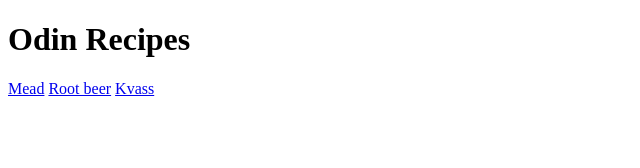
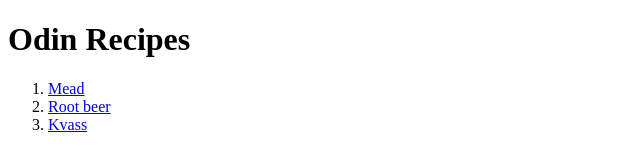
Before and after one commit to nvrfrg/odin-recipes, a plain HTML site: page index.html in a window 1280 px wide. Shown: the whole page, without its empty margins (0-640 px from the left). Drawn offline with Linux system fonts and the light colour scheme.

Commit message:
Put all the links in ordered list

```diff
--- a/index.html
+++ b/index.html
@@ -6,8 +6,10 @@
   </head>
   <body>
     <h1>Odin Recipes</h1>
-    <a href="recipes/mead.html">Mead</a>
-    <a href="recipes/rootbeer.html">Root beer</a>
-    <a href="recipes/kvas.html">Kvass</a>
+    <ol>
+      <li><a href="recipes/mead.html">Mead</a></li>
+      <li><a href="recipes/rootbeer.html">Root beer</a></li>
+      <li><a href="recipes/kvas.html">Kvass</a></li>
+    </ol>
   </body>
 </html>
```
